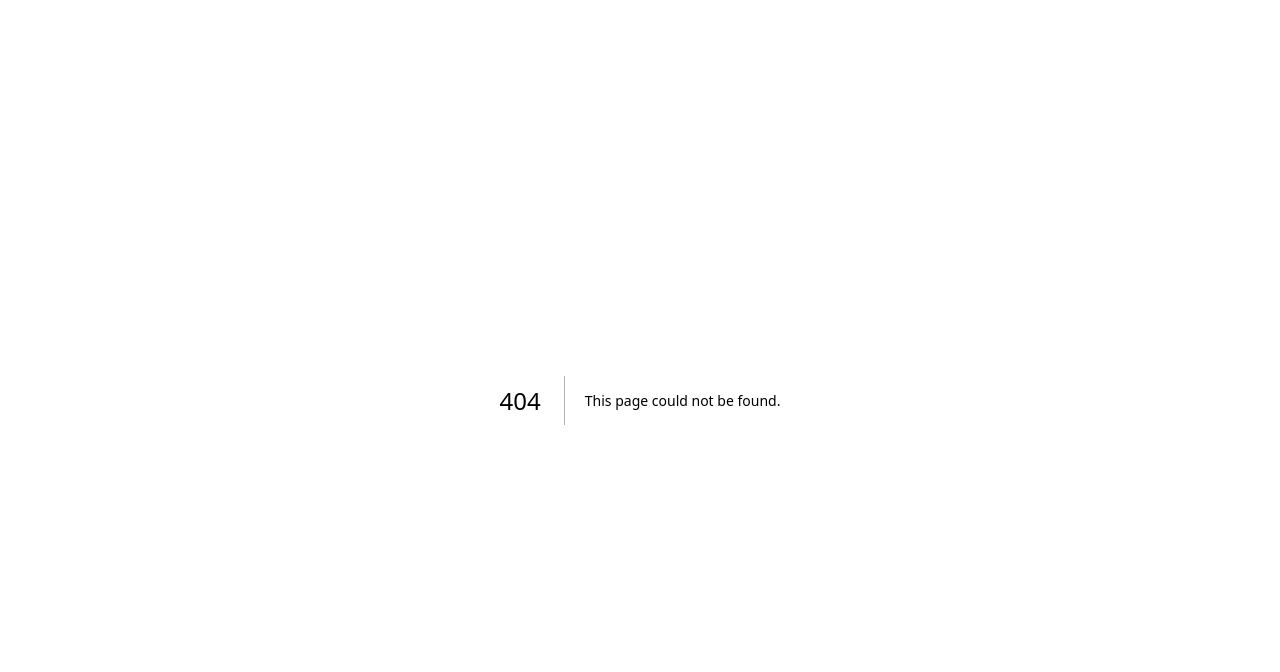
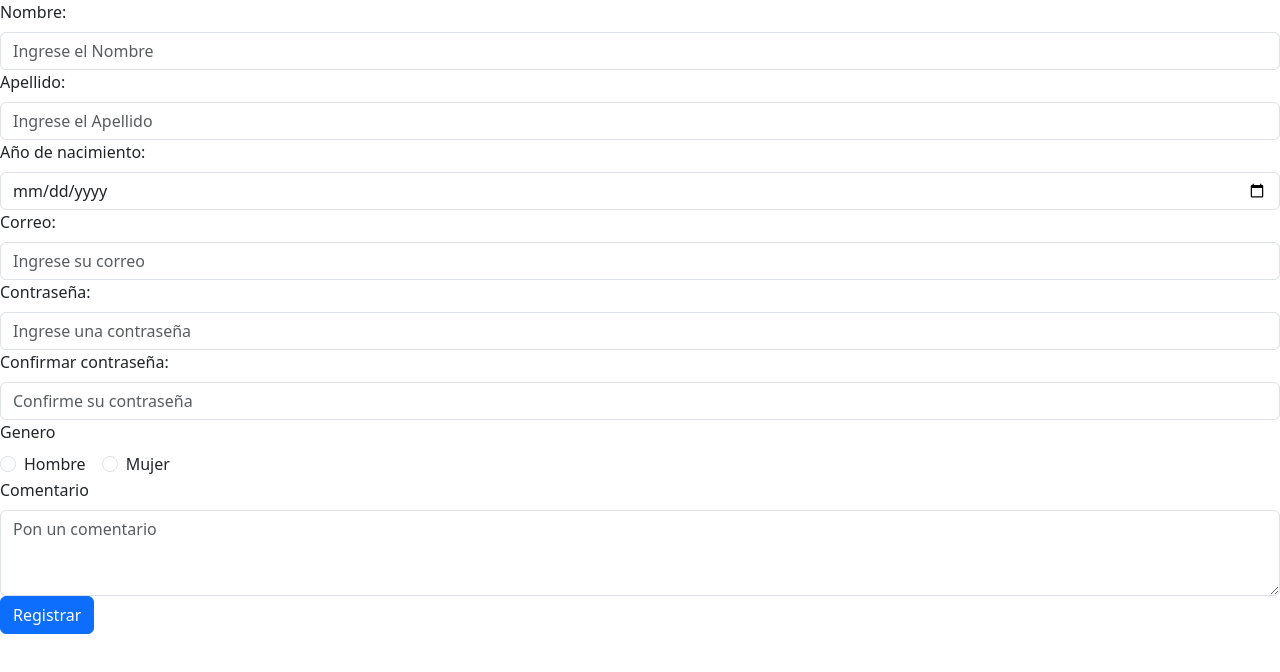
Before and after one commit to MrFranSG/prueba4, a Next.js app: page /Registro in a window 1280 px wide. Before the commit this address had no page. Shown: the top 672 px of the page. Built offline with nearby package versions, Linux system fonts and the light colour scheme.

Commit message:
Registro y Firebase
Implementacion del registro y del firebase c>

```diff
--- /dev/null
+++ b/src/Firebase/Credenciales.tsx
@@ -0,0 +1,8 @@
+export const firebaseConfig = {
+    apiKey: "AIzaSyCLMz9Ur3_99jk-uCl0wcci43heCPZVrTU",
+    authDomain: "evaluacion3-89ec3.firebaseapp.com",
+    projectId: "evaluacion3-89ec3",
+    storageBucket: "evaluacion3-89ec3.appspot.com",
+    messagingSenderId: "497532014448",
+    appId: "1:497532014448:web:bbdc7a69eae6797adf09b5"
+  };
--- /dev/null
+++ b/src/Firebase/Firebase.tsx
@@ -0,0 +1,13 @@
+// Import the functions you need from the SDKs you need
+import { initializeApp } from "firebase/app";
+import { firebaseConfig } from "./Credenciales";
+import { getFirestore } from "firebase/firestore";
+// TODO: Add SDKs for Firebase products that you want to use
+// https://firebase.google.com/docs/web/setup#available-libraries
+
+// Your web app's Firebase configuration
+
+
+// Initialize Firebase
+const app = initializeApp(firebaseConfig);
+export const db = getFirestore(app);
--- /dev/null
+++ b/src/Firebase/Promesas.tsx
@@ -0,0 +1,60 @@
+import { Usuario } from "@/Interfaces/IUsuario";
+import { addDoc, collection, doc, getDoc, getDocs, updateDoc } from "firebase/firestore";
+import { db } from "./Firebase";
+
+
+
+export const registrarUsuario = async(usuario:Usuario)=>{
+    const docRef = await addDoc(collection(db,"Usuarios"), usuario);
+
+}
+
+export const obtenerUsuarios = async()=>{
+    let usuarios:Usuario[] = []
+    const querySnapshot = await getDocs(collection(db,"Usuarios"));
+    querySnapshot.forEach((doc)=>{
+        let usuario:Usuario={
+            Apellido:doc.data().Apellido,
+            AnioNacimiento:doc.data().AnioNacimiento,
+            Comentario:doc.data().Comentario,
+            Confirmar:doc.data().Confirmar,
+            Contraseña:doc.data().Contraseña,
+            Correo:doc.data().Correo,
+            Genero:doc.data().Genero,
+            Nombre:doc.data().Nombre,
+            key:doc.id
+        }
+        usuarios.push(usuario)
+    });
+    return usuarios
+
+
+}
+
+export const obtenerUsuario = async (key:string)=>{
+    const docRef = doc(db,"Usuarios",key);
+    const docSnap = await getDoc(docRef);
+
+    if (docSnap.exists()) {
+        let usuario:Usuario = {
+            Apellido:docSnap.data().Apellido,
+            AnioNacimiento:docSnap.data().AnioNacimiento,
+            Comentario:docSnap.data().Comentario,
+            Confirmar:docSnap.data().Confirmar,
+            Contraseña:docSnap.data().Contraseña,
+            Correo:docSnap.data().Correo,
+            Genero:docSnap.data().Genero,
+            Nombre:docSnap.data().Nombre,
+            key:docSnap.id
+        }
+        return usuario
+
+    } else {
+        return undefined
+    }
+}
+
+export const actualizarUsuario = async(p:Usuario)=>{
+    const ref = doc(collection(db,"Usuarios",p.key!))
+    await updateDoc(ref,{...p})
+}
--- /dev/null
+++ b/src/Interfaces/IUsuario.tsx
@@ -0,0 +1,12 @@
+export interface Usuario{
+    Nombre:string,
+    Apellido:string,
+    AnioNacimiento:string,
+    Correo:string,
+    Contraseña:string,
+    Confirmar:string,
+    Genero:string,
+    Comentario:string,
+    key?:string
+
+}
--- /dev/null
+++ b/src/pages/Registro.tsx
@@ -0,0 +1,110 @@
+import { registrarUsuario } from "@/Firebase/Promesas";
+import Form from 'react-bootstrap/Form'
+import { Usuario } from "@/Interfaces/IUsuario";
+import React, { useState } from "react";
+import { Button } from "react-bootstrap";
+
+
+const intialState:Usuario = {
+    AnioNacimiento:"",
+    Apellido:"",
+    Comentario:"",
+    Confirmar:"",
+    Contraseña:"",
+    Correo:"",
+    Genero:"",
+    Nombre:"",
+}
+
+export const Registro = () => {
+    const [usuario, setUsuario] = useState<Usuario>(intialState)
+    const handleUsuario = (name:string,value:string) => {
+        setUsuario({...usuario,[name]:value})
+    }
+
+    const Registrar = () => {
+        registrarUsuario(usuario).then(()=>{
+            alert("Usuario registrado con exito")
+        }).catch((e)=>{
+            console.log(e);
+            alert("Hubo un error")
+        })
+    }
+
+    return (
+        <>
+        <Form>
+            <Form.Group>
+                <Form.Label>Nombre: </Form.Label>
+                <Form.Control type='text' placeholder='Ingrese el Nombre ' name='Nombre' onChange={(e)=>{handleUsuario(e.currentTarget.name,e.currentTarget.value)}}></Form.Control>
+                <Form.Text></Form.Text>
+            </Form.Group>
+
+            <Form.Group>
+                <Form.Label>Apellido: </Form.Label>
+                <Form.Control type='text' placeholder='Ingrese el Apellido ' name='Apellido' onChange={(e)=>{handleUsuario(e.currentTarget.name,e.currentTarget.value)}}></Form.Control>
+                <Form.Text></Form.Text>
+            </Form.Group>
+
+            <Form.Group>
+                <Form.Label>Año de nacimiento: </Form.Label>
+                <Form.Control type='date' placeholder='Ingrese el Año de nacimiento ' name='AnioNacimiento' onChange={(e)=>{handleUsuario(e.currentTarget.name,e.currentTarget.value)}}></Form.Control>
+                <Form.Text></Form.Text>
+            </Form.Group>
+
+
+            <Form.Group>
+                <Form.Label>Correo: </Form.Label>
+                <Form.Control type='email' placeholder='Ingrese su correo ' name='Correo' onChange={(e)=>{handleUsuario(e.currentTarget.name,e.currentTarget.value)}}></Form.Control>
+                <Form.Text></Form.Text>
+            </Form.Group>
+
+            <Form.Group>
+                <Form.Label>Contraseña: </Form.Label>
+                <Form.Control type='password' placeholder='Ingrese una contraseña ' name='Contraseña' onChange={(e)=>{handleUsuario(e.currentTarget.name,e.currentTarget.value)}}></Form.Control>
+                <Form.Text></Form.Text>
+            </Form.Group>
+
+            <Form.Group>
+                <Form.Label>Confirmar contraseña: </Form.Label>
+                <Form.Control type='password' placeholder='Confirme su contraseña ' name='Confirmar' onChange={(e)=>{handleUsuario(e.currentTarget.name,e.currentTarget.value)}}></Form.Control>
+                <Form.Text></Form.Text>
+            </Form.Group>
+
+            <Form.Group>
+                <Form.Label>Genero</Form.Label ><br></br>
+                <Form.Check
+                    inline type="radio"
+                    label="Hombre"
+                    name="Genero"
+                    onChange={(e)=>{handleUsuario(e.currentTarget.name,e.currentTarget.value)}}
+                />
+                <Form.Check
+                    inline type="radio"
+                    label="Mujer"
+                    name="Genero"
+                    onChange={(e)=>{handleUsuario(e.currentTarget.name,e.currentTarget.value)}}
+                />
+                <Form.Text></Form.Text>
+            </Form.Group>
+
+            <Form.Group>
+                <Form.Label>Comentario</Form.Label>
+                <Form.Control as='textarea' rows={3} placeholder="Pon un comentario" name="Comentario" onChange={(e)=>{handleUsuario(e.currentTarget.name,e.currentTarget.value)}}  />
+            </Form.Group>
+
+            <Button type="button" variant='primary' onClick={Registrar}>Registrar</Button>
+
+        </Form>
+        </>
+    )
+
+
+
+
+
+
+
+}
+
+export default Registro
--- a/src/pages/_app.tsx
+++ b/src/pages/_app.tsx
@@ -1,6 +1,6 @@
 
 import type { AppProps } from "next/app";
-
+import 'bootstrap/dist/css/bootstrap.min.css';
 export default function App({ Component, pageProps }: AppProps) {
   return <Component {...pageProps} />;
 }
--- a/src/pages/index.tsx
+++ b/src/pages/index.tsx
@@ -1,3 +1,4 @@
+import Link from "next/link";
 
 
 
@@ -5,7 +6,9 @@
 export default function Home() {
   return (
     <>
-
+    <nav>
+      <Link href='/Registro'>Registro</Link>
+    </nav>
     </>
   );
 }
```
Also changed, not shown: package.json (+7 -4 lines), Orden.png (added), 1 other file (tests, documents, lock files or other folders).
